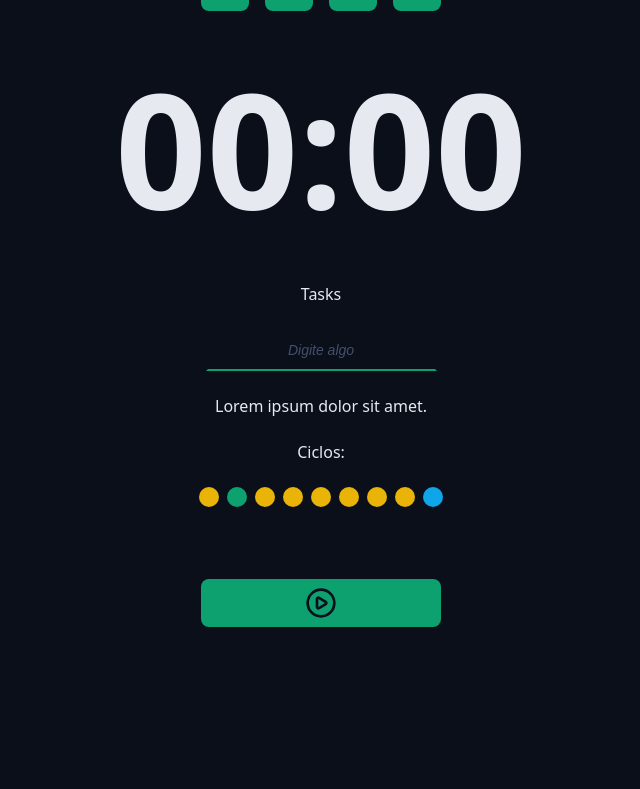
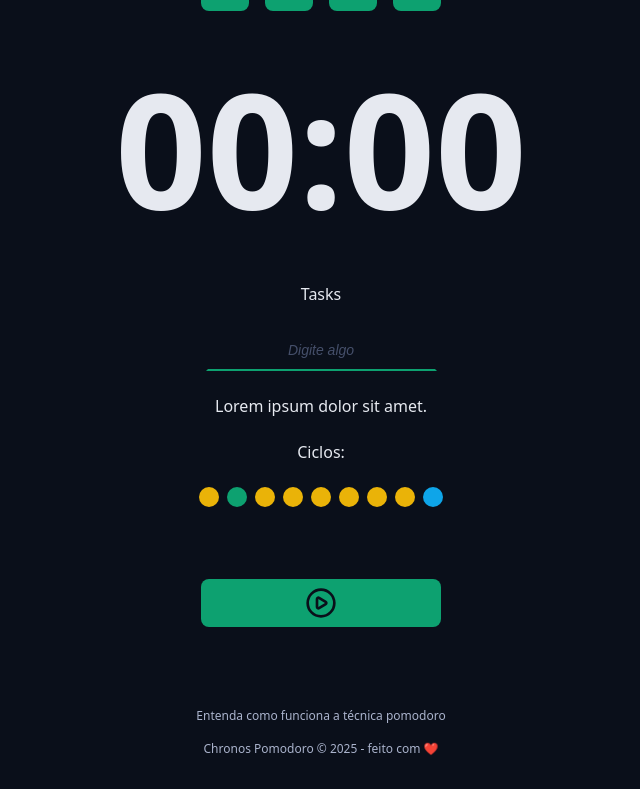
Before and after one commit to Fabricio-Fontenele/chronos-pomodoro, a React (Vite) app: page / in a window 1280 px wide. Shown: the part 290-1079 px from the top of the page, without its empty margins (319-959 px from the left). Before the commit the page ends 997 px from the top, so only its background shows below. Built offline with nearby package versions, Linux system fonts and the light colour scheme.

Commit message:
feat: add Footer component with styling and integrate into App

```diff
--- a/src/App.tsx
+++ b/src/App.tsx
@@ -9,6 +9,7 @@ import { Menu } from "./components/Menu";
 
 import "./styles/global.css";
 import "./styles/theme.css";
+import { Footer } from "./components/Footer";
 
 function App() {
   return (
@@ -47,6 +48,10 @@ function App() {
           </div>
         </form>
       </Container>
+
+      <Container>
+        <Footer />
+      </Container>
     </>
   );
 }
--- /dev/null
+++ b/src/components/Footer/index.tsx
@@ -0,0 +1,12 @@
+import styles from "./styles.module.css";
+
+export const Footer = () => {
+  return (
+    <footer className={styles.footer}>
+      <a href="">Entenda como funciona a técnica pomodoro</a>
+      <a href="">
+        Chronos Pomodoro &copy; {new Date().getFullYear()} - feito com ❤️
+      </a>
+    </footer>
+  );
+};
--- /dev/null
+++ b/src/components/Footer/styles.module.css
@@ -0,0 +1,18 @@
+.footer {
+  display: flex;
+  flex-direction: column;
+  align-items: center;
+  justify-content: center;
+  font-size: 1.2rem;
+  gap: 1.6rem;
+}
+
+footer a {
+  color: var(--text-muted);
+  text-decoration: none;
+}
+
+footer a:hover {
+  color: var(--text-muted);
+  text-decoration: underline;
+}
```
